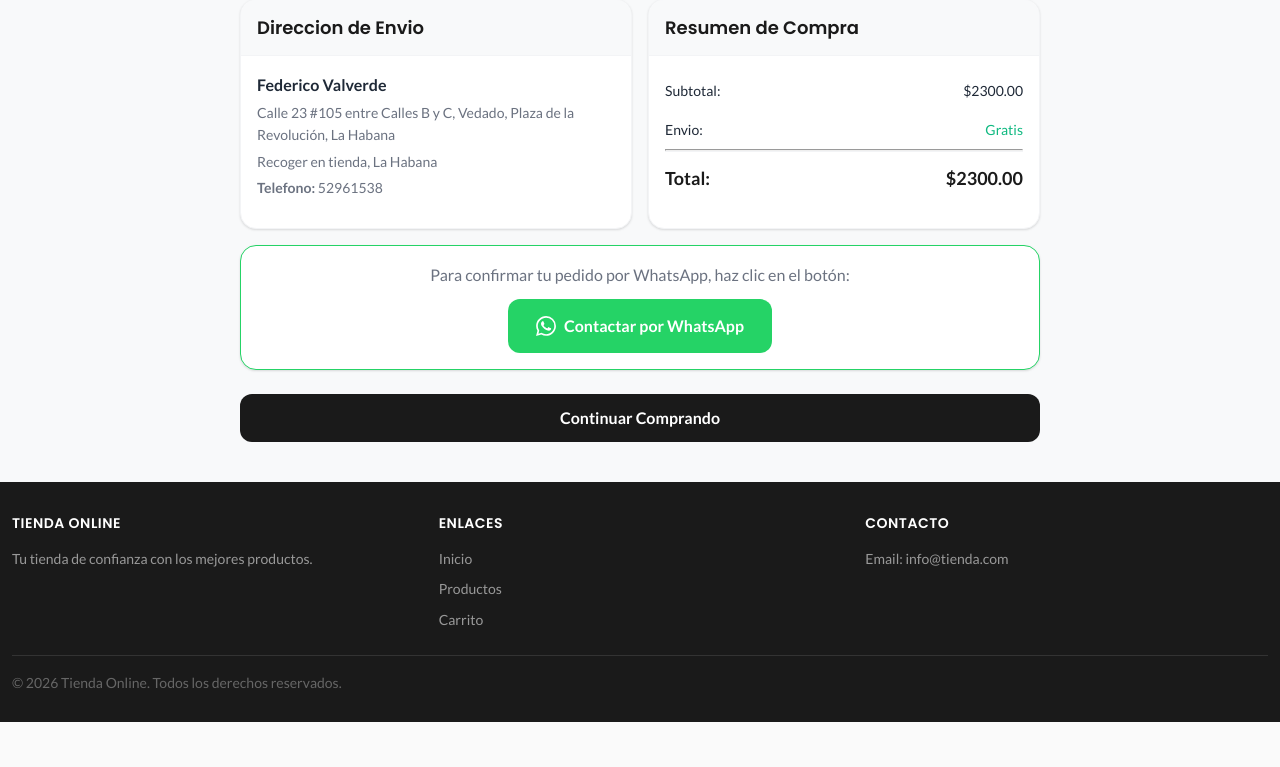
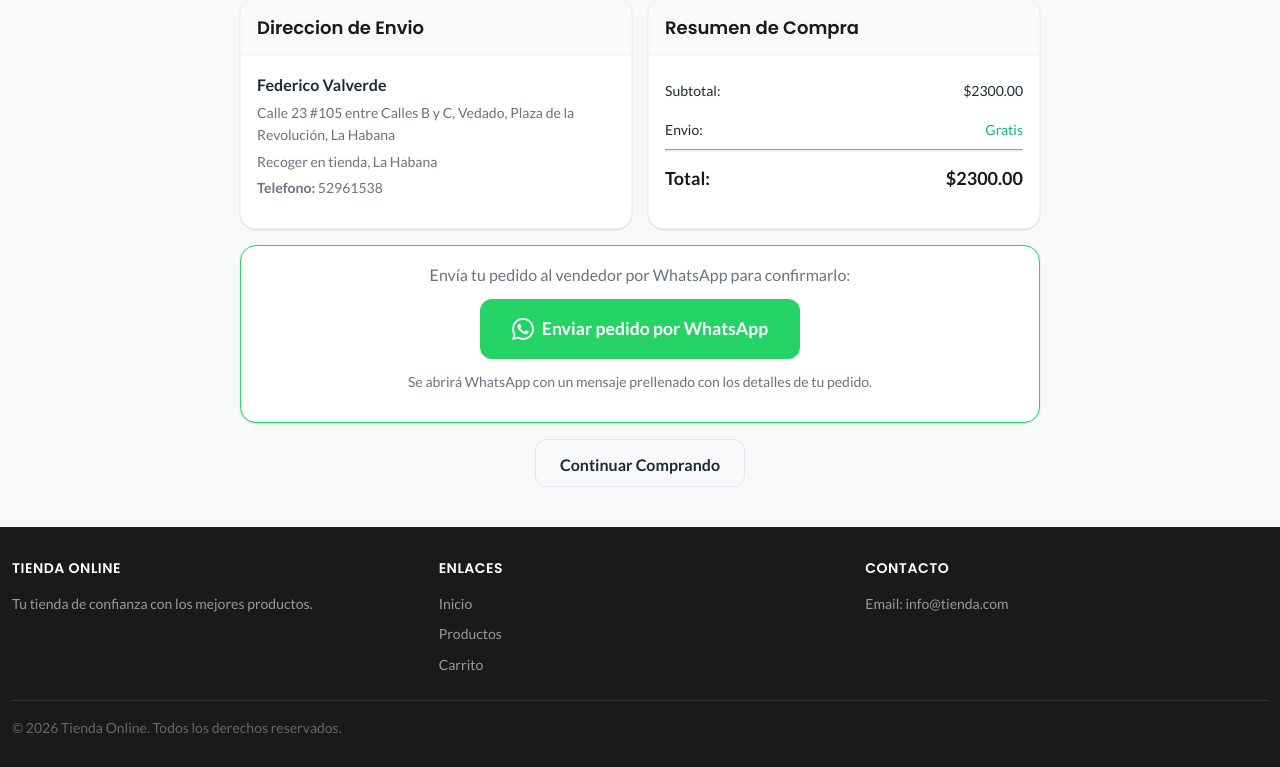
Before and after one commit to Darizo14/ecommerce-core, a Django app: page /checkout/confirmacion/ac2cd185-0cfd-4b40-a219-576fa8ada923/ in a window 1280 px wide. Shown: the part 833-1600 px from the top of the page. Before the commit the page ends 1555 px from the top, so only its background shows below. Run offline with Django 5.2, Linux system fonts and the light colour scheme; data comes from the database, SQL or seed files in the repository; both versions use the stored data as it was after the commit; data that the repository does not hold is empty.

Commit message:
Respuestas de Whatsapp

```diff
--- a/apps/checkout/views.py
+++ b/apps/checkout/views.py
@@ -1,3 +1,4 @@
+import urllib.parse
 from django.http import JsonResponse
 from django.shortcuts import render, redirect, get_object_or_404
 from django.contrib import messages
@@ -7,6 +8,36 @@ from decimal import Decimal
 
 from .models import Pedido, LineaPedido, DireccionEnvio, Pago, Provincia, Municipio, Reparto, Tienda
 from apps.products.models import Producto
+
+VENDEDOR_WHATSAPP = '5354492437'
+
+
+def generar_mensaje_whatsapp(pedido):
+    direccion = getattr(pedido, 'direccion_envio', None)
+    lineas = pedido.lineas.all()
+
+    nombre = direccion.nombre_completo if direccion else 'N/A'
+    telefono = direccion.telefono if direccion else 'N/A'
+    if direccion and direccion.ciudad == 'Recoger en tienda':
+        direccion_texto = 'Recoger en tienda'
+    else:
+        direccion_texto = f"{direccion.direccion}, {direccion.ciudad}, {direccion.provincia}" if direccion else 'N/A'
+
+    productos_str = ''
+    for linea in lineas:
+        productos_str += f"- {linea.producto.nombre} x{linea.cantidad}\n"
+
+    mensaje = (
+        f"\U0001f6d2 Nuevo pedido:\n\n"
+        f"\U0001f464 Nombre: {nombre}\n"
+        f"\U0001f4cd Direcci\u00f3n: {direccion_texto}\n"
+        f"\U0001f4de Tel\u00e9fono: {telefono}\n\n"
+        f"\U0001f4e6 Productos:\n{productos_str}\n"
+        f"\U0001f4b0 Total: ${pedido.total} CUP\n\n"
+        "\u00bfConfirmar pedido?"
+    )
+
+    return f"https://wa.me/{VENDEDOR_WHATSAPP}?text={urllib.parse.quote(mensaje)}"
 
 
 def confirmacion_pedido(request, id_pedido):
@@ -19,6 +50,7 @@ def confirmacion_pedido(request, id_pedido):
         'lineas': pedido.lineas.all(),
         'direccion': direccion,
         'pago': pago,
+        'whatsapp_url': generar_mensaje_whatsapp(pedido),
     }
     return render(request, 'checkout/confirmacion_pedido.html', context)
 
--- a/templates/checkout/confirmacion_pedido.html
+++ b/templates/checkout/confirmacion_pedido.html
@@ -130,28 +130,31 @@
             </div>
         </div>
 
-        {% if direccion and direccion.telefono %}
+        <!-- Enviar pedido por WhatsApp -->
         <div class="checkout-card" style="margin-top: var(--spacing-lg); border-color: #25D366;">
             <div class="checkout-card-body" style="text-align: center; padding: var(--spacing-lg);">
                 <p style="margin-bottom: var(--spacing-md); color: var(--color-text-light);">
-                    Para confirmar tu pedido por WhatsApp, haz clic en el botón:
+                    Envía tu pedido al vendedor por WhatsApp para confirmarlo:
                 </p>
-                <a href="https://wa.me/53{{ direccion.telefono }}?text=Hola%2C%20acabo%20de%20realizar%20el%20pedido%20{{ pedido.id_pedido }}%20por%20un%20total%20de%20%24{{ pedido.total|floatformat:2 }}"
+                <a href="{{ whatsapp_url }}"
                    target="_blank"
                    rel="noopener noreferrer"
-                   style="display: inline-flex; align-items: center; justify-content: center; gap: var(--spacing-sm); padding: 14px 28px; background: #25D366; color: white; font-size: var(--font-size-base); font-weight: 600; border: none; border-radius: 12px; text-decoration: none;">
-                    <svg width="20" height="20" viewBox="0 0 24 24" fill="currentColor">
+                   class="whatsapp-button"
+                   style="display: inline-flex; align-items: center; justify-content: center; gap: var(--spacing-sm); padding: 16px 32px; background: #25D366; color: white; font-size: 1.1rem; font-weight: 700; border: none; border-radius: 12px; text-decoration: none; transition: all 0.2s ease;">
+                    <svg width="22" height="22" viewBox="0 0 24 24" fill="currentColor">
                         <path d="M17.472 14.382c-.297-.149-1.758-.867-2.03-.967-.273-.099-.471-.148-.67.15-.197.297-.767.966-.94 1.164-.173.199-.347.223-.644.075-.297-.15-1.255-.463-2.39-1.475-.883-.788-1.48-1.761-1.653-2.059-.173-.297-.018-.458.13-.606.134-.133.298-.347.446-.52.149-.174.198-.298.298-.497.099-.198.05-.371-.025-.52-.075-.149-.669-1.612-.916-2.207-.242-.579-.487-.5-.669-.51-.173-.008-.371-.01-.57-.01-.198 0-.52.074-.792.372-.272.297-1.04 1.016-1.04 2.479 0 1.462 1.065 2.875 1.213 3.074.149.198 2.096 3.2 5.077 4.487.709.306 1.262.489 1.694.625.712.227 1.36.195 1.871.118.571-.085 1.758-.719 2.006-1.413.248-.694.248-1.289.173-1.413-.074-.124-.272-.198-.57-.347m-5.421 7.403h-.004a9.87 9.87 0 01-5.031-1.378l-.361-.214-3.741.982.998-3.648-.235-.374a9.86 9.86 0 01-1.51-5.26c.001-5.45 4.436-9.884 9.888-9.884 2.64 0 5.122 1.03 6.988 2.898a9.825 9.825 0 012.893 6.994c-.003 5.45-4.437 9.884-9.885 9.884m8.413-18.297A11.815 11.815 0 0012.05 0C5.495 0 .16 5.335.157 11.892c0 2.096.547 4.142 1.588 5.945L.057 24l6.305-1.654a11.882 11.882 0 005.683 1.448h.005c6.554 0 11.89-5.335 11.893-11.893a11.821 11.821 0 00-3.48-8.413z"/>
                     </svg>
-                    Contactar por WhatsApp
+                    Enviar pedido por WhatsApp
                 </a>
+                <p style="margin-top: var(--spacing-md); font-size: var(--font-size-sm); color: var(--color-text-light);">
+                    Se abrirá WhatsApp con un mensaje prellenado con los detalles de tu pedido.
+                </p>
             </div>
         </div>
-        {% endif %}
 
         <!-- Botón -->
-        <div style="text-align: center; margin-top: var(--spacing-xl);">
-            <a href="{% url 'home' %}" class="checkout-button-primary">
+        <div style="text-align: center; margin-top: var(--spacing-lg);">
+            <a href="{% url 'home' %}" class="checkout-button-secondary" style="display: inline-block; padding: 12px 24px;">
                 Continuar Comprando
             </a>
         </div>
```
Also changed, not shown: urls.py (added, +8 -0 lines), db.sqlite3.
